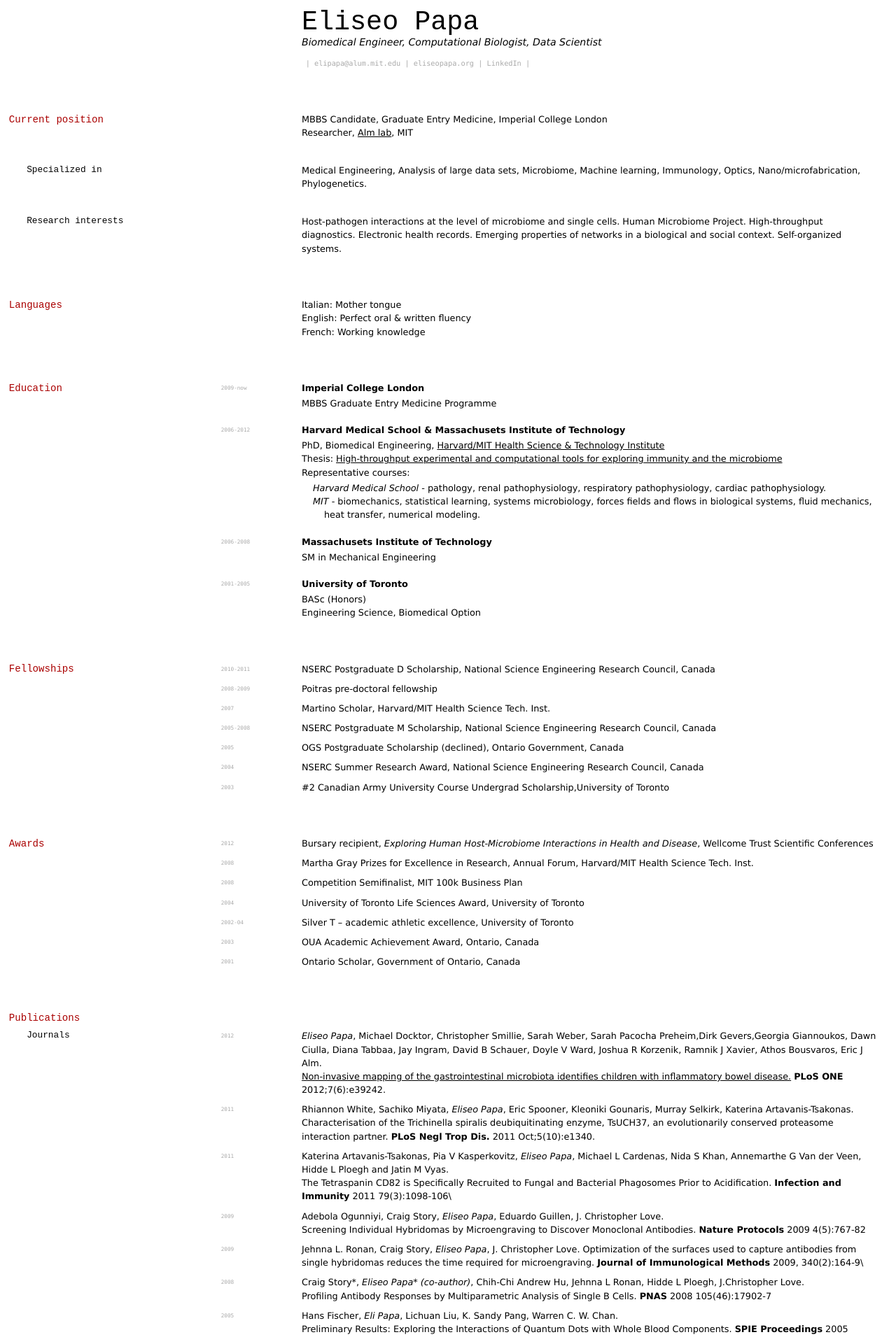
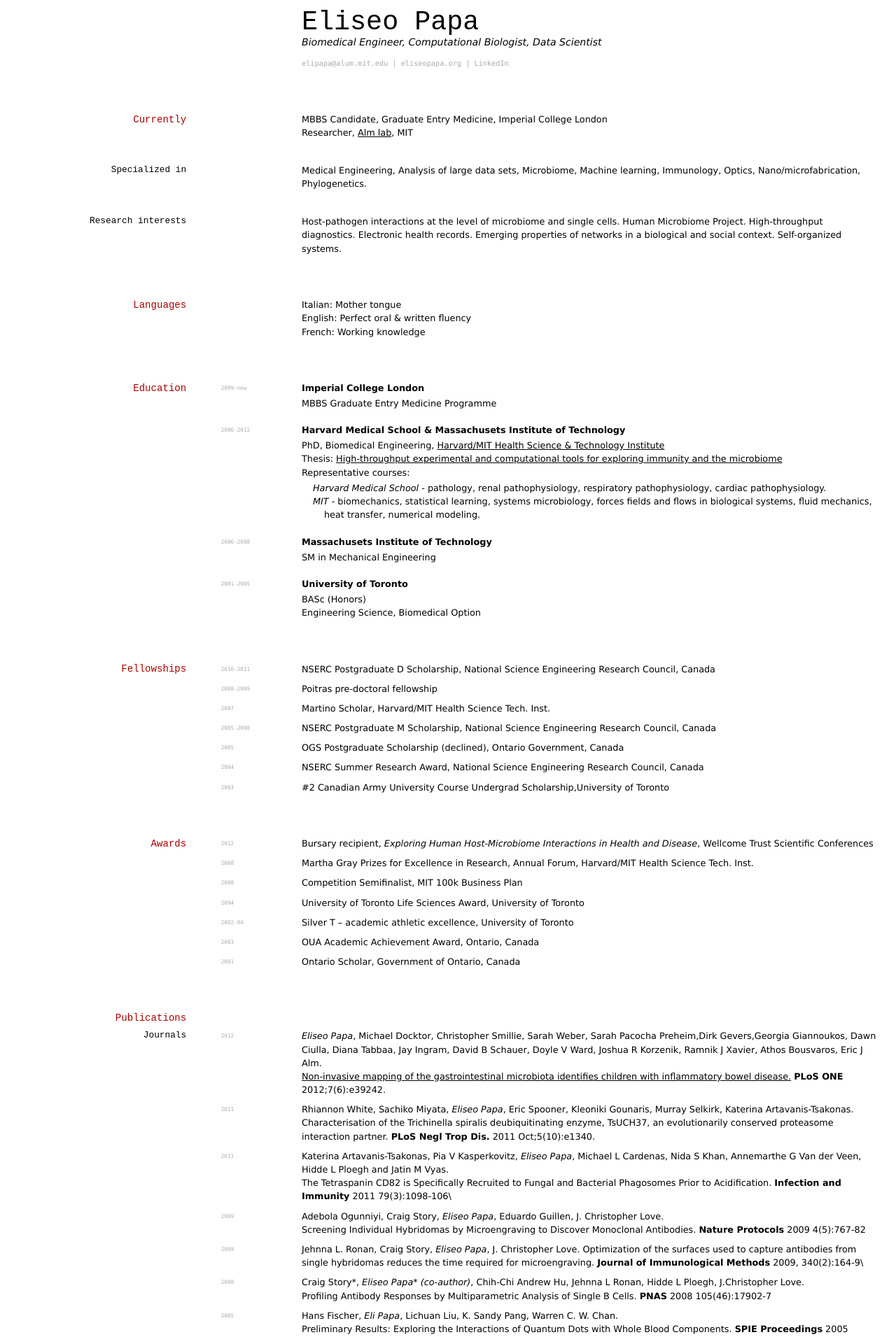
Before and after one commit to elipapa/markdown-cv, a Jekyll site: the page built from index.md, in a window 1280 px wide. Shown: the top 1911 px of the page at 70% size. Built offline with Jekyll 4.4.1, drawn with Linux system fonts in a browser that asks for light colours.

Commit message:
changed the print css up to a level decent enough to submit to someone

```diff
--- a/index.md
+++ b/index.md
@@ -5,8 +5,8 @@
 # Eliseo Papa
 Biomedical Engineer, Computational Biologist, Data Scientist
 
-
-> | <script type="text/javascript">
+<div id="webaddress">
+<script type="text/javascript">
 //<![CDATA[
 <!--
 var x="function f(x){var i,o=\"\",l=x.length;for(i=0;i<l;i+=2) {if(i+1<l)o+=" +
@@ -24,16 +24,13 @@
 while(x=eval(x));
 //-->
 //]]> </script>
-> | [eliseopapa.org](http://eliseopapa.org) |
-> [LinkedIn](http://uk.linkedin.com/in/eliseopapa) |
 
-<div id="address">
-    eliseopapa.org<br>
-    elipapa@alum.mit.edu<br>
+| <a href="http://eliseopapa.org">eliseopapa.org</a>
+| <a href="http://uk.linkedin.com/in/eliseopapa">LinkedIn</a>
 </div>
 
 
-## Current position
+## Currently
 
 MBBS Candidate, Graduate Entry Medicine, Imperial College London
 Researcher, [Alm lab](http://almlab.mit.edu), MIT
--- a/media/cv-print.css
+++ b/media/cv-print.css
@@ -53,28 +53,29 @@
 
 body {
 	font: normal normal 400;
-	font-size: 60%;
-	line-height: 1.2em;
+	font-size: 65%;
+	line-height: 1.3em;
 	/*also written as...  font: normal normal 400 100%/1.5em;*/
 	font-family: Verdana,sans-serif;
-	margin-top: 1em;
-	margin-left: 1em;
+	/*margin-top: 1em;
+	margin-left: 1em;*/
 }
 
 p {
 	position: relative;
 	left: 25%;
-	margin-bottom: 0.7em;
+	margin-bottom: 0.5em;
 	margin-right: 0;
 	width: 65%;
 }
 
 code {
+	/* these are the dates */
 	font: normal normal;
-	font-size: 60%;
+	font-size: 55%;
 	/*line-height: 1em;*/
 	font-family: Menlo,monospace,sans-serif;
-	color: #aaa;
+	color: #9a9a9a;
 }
 
 p code {
@@ -137,31 +138,39 @@
 	color: #a00;
 	margin-top: 3em;
 	position: relative;
-	top: 1.4em;
+	top: 1.2em;
+	text-align: right;
+	width: 15%;
 }
 
 h3 {
 	font-size: 1em;
 	line-height: 2em;
 	position: relative;
-	left: 2%;
-	top: 1.7em;
+	top: 1.6em;
+	text-align: right;
+	width: 15%;
 }
 
 a {
 	color: inherit;
-	/*text-decoration:none*/
+	text-decoration:none
 }
 
 a:hover {
 	color:#39f
 }
 
-blockquote {
-	display: none;
+#webaddress {
+	margin-top: 1em;
+	position: relative;
+	left: 25%;
+	color: #aaa;
+	font-family: Menlo,monospace,sans-serif;
+	font-size: 80%;
 }
 
-blockquote a {
+#webaddress a {
 	text-decoration: none;
 }
 
@@ -172,8 +181,3 @@
 strong {
 	font-weight: bold;
 }
-
-#address {
-	position: relative;
-	left: 25%;
-}
--- a/media/cv-screen.css
+++ b/media/cv-screen.css
@@ -138,14 +138,17 @@
 	margin-top: 3em;
 	position: relative;
 	top: 1.4em;
+	text-align: right;
+	width: 20%;
 }
 
 h3 {
 	font-size: 1em;
 	line-height: 2em;
 	position: relative;
-	left: 2%;
 	top: 1.7em;
+	text-align: right;
+	width: 20%;
 }
 
 a {
@@ -157,17 +160,16 @@
 	color:#39f
 }
 
-blockquote {
+#webaddress {
 	margin-top: 1em;
 	position: relative;
-	left: 12%;
+	left: 33%;
 	color: #aaa;
 	font-family: Menlo,monospace,sans-serif;
 	font-size: 80%;
-	width: 65%;
 }
 
-blockquote a {
+#webaddress a {
 	text-decoration: none;
 }
 
@@ -182,3 +184,8 @@
 #address {
 	display: none;
 }
+
+/*
+@media only screen and (max-width: 480px) {
+	make one column somehow...
+}*/
```
Also changed, not shown: 1 other file.
